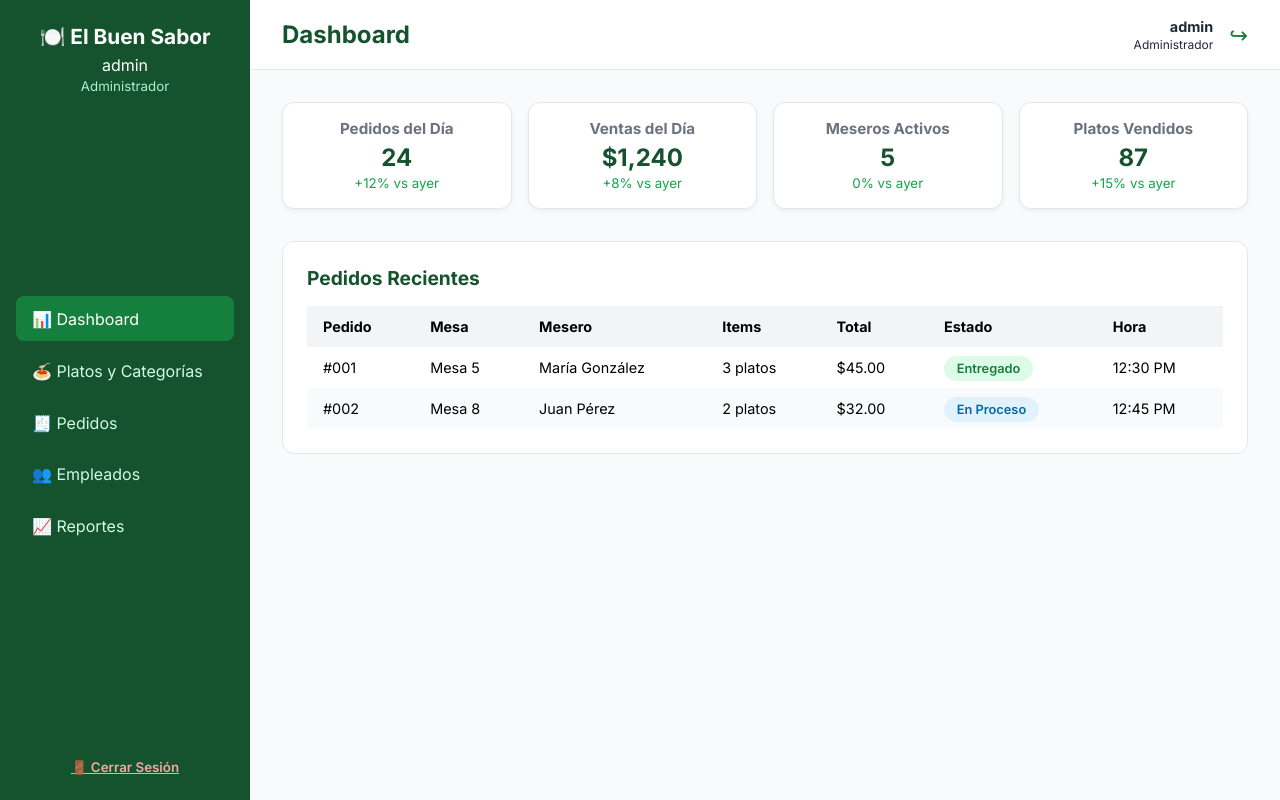
After one commit to AndryusDev/proyecto_equipo, a Django app: page /dashboard/ in a window 1280 px wide. The commit adds this page. Run offline with Django 5.2, Linux system fonts and the light colour scheme; a user stored in the database is signed in; data comes from the database, SQL or seed files in the repository; both versions use the stored data as it was after the commit.

Commit message:
funcionamiento del login

```diff
--- /dev/null
+++ b/italian_cuisine_app/static/css/panel_base.css
@@ -0,0 +1,182 @@
+/* ======== BASE ======== */
+* {
+  margin: 0;
+  padding: 0;
+  box-sizing: border-box;
+  font-family: 'Inter', sans-serif;
+}
+body {
+  display: flex;
+  background: #f9fafb;
+  height: 100vh;
+}
+
+/* ======== SIDEBAR ======== */
+.sidebar {
+  width: 250px;
+  background: #14532d;
+  color: #fff;
+  display: flex;
+  flex-direction: column;
+  justify-content: space-between;
+  padding: 1.5rem 1rem;
+}
+.sidebar-header {
+  text-align: center;
+}
+.sidebar-header h2 {
+  font-size: 1.3rem;
+  font-weight: 700;
+  margin-bottom: 0.4rem;
+}
+.sidebar-header small {
+  color: #a7f3d0;
+}
+.menu {
+  margin-top: 2rem;
+  display: flex;
+  flex-direction: column;
+}
+.menu a {
+  color: #d1fae5;
+  text-decoration: none;
+  padding: 0.8rem 1rem;
+  margin-bottom: 0.4rem;
+  border-radius: 8px;
+  transition: all 0.2s;
+}
+.menu a:hover,
+.menu a.activo {
+  background: #15803d;
+  color: #fff;
+}
+.cerrar-sesion {
+  text-align: center;
+  margin-top: 2rem;
+}
+.cerrar-sesion a {
+  color: #fca5a5;
+  text-decoration: none;
+  font-weight: 600;
+}
+
+/* ======== PANEL PRINCIPAL ======== */
+.panel {
+  flex: 1;
+  display: flex;
+  flex-direction: column;
+  padding: 0;
+}
+
+/* HEADER */
+.header {
+  height: 70px;
+  background: #fff;
+  border-bottom: 1px solid #e5e7eb;
+  display: flex;
+  justify-content: space-between;
+  align-items: center;
+  padding: 0 2rem;
+}
+.titulo-pagina h1 {
+  font-size: 1.5rem;
+  color: #14532d;
+}
+.usuario-info {
+  display: flex;
+  align-items: center;
+  gap: 1rem;
+}
+.usuario-info .texto {
+  text-align: right;
+  font-size: 0.9rem;
+  color: #1f2937;
+}
+.usuario-info a {
+  font-size: 1.4rem;
+  color: #15803d;
+  text-decoration: none;
+}
+
+/* ======== CONTENIDO ======== */
+.contenido {
+  flex: 1;
+  padding: 2rem;
+  overflow-y: auto;
+}
+.tarjetas {
+  display: grid;
+  grid-template-columns: repeat(auto-fit, minmax(220px, 1fr));
+  gap: 1rem;
+  margin-bottom: 2rem;
+}
+.tarjeta {
+  background: #fff;
+  border: 1px solid #e5e7eb;
+  border-radius: 12px;
+  padding: 1rem;
+  text-align: center;
+  box-shadow: 0 2px 4px rgba(0, 0, 0, 0.05);
+}
+.tarjeta h3 {
+  font-size: 0.95rem;
+  color: #6b7280;
+  margin-bottom: 0.3rem;
+}
+.tarjeta .valor {
+  font-size: 1.5rem;
+  font-weight: bold;
+  color: #14532d;
+}
+.tarjeta small {
+  color: #16a34a;
+}
+
+/* ======== TABLA ======== */
+.tabla {
+  background: #fff;
+  border-radius: 12px;
+  border: 1px solid #e5e7eb;
+  padding: 1.5rem;
+}
+.tabla h2 {
+  margin-bottom: 1rem;
+  font-size: 1.2rem;
+  color: #14532d;
+}
+table {
+  width: 100%;
+  border-collapse: collapse;
+}
+thead {
+  background: #f3f4f6;
+}
+th, td {
+  padding: 0.75rem 1rem;
+  text-align: left;
+  font-size: 0.9rem;
+}
+tr:nth-child(even) {
+  background: #f9fafb;
+}
+.estado {
+  padding: 0.3rem 0.8rem;
+  border-radius: 9999px;
+  font-weight: 600;
+  font-size: 0.8rem;
+}
+.estado.entregado { background: #dcfce7; color: #15803d; }
+.estado.proceso { background: #e0f2fe; color: #0369a1; }
+.estado.pendiente { background: #fef9c3; color: #ca8a04; }
+
+.btn-logout {
+  background: none;
+  border: none;
+  color: #fca5a5;
+  font-weight: 600;
+  cursor: pointer;
+  text-decoration: underline;
+}
+.btn-logout:hover {
+  color: #fecaca;
+}
--- /dev/null
+++ b/italian_cuisine_app/templates/panel/dashboard.html
@@ -0,0 +1,59 @@
+{% extends 'panel_base.html' %}
+
+{% block titulo %}
+Dashboard
+{% endblock %}
+
+{% block contenido %}
+<section class="tarjetas">
+  <div class="tarjeta">
+    <h3>Pedidos del Día</h3>
+    <p class="valor">24</p>
+    <small>+12% vs ayer</small>
+  </div>
+  <div class="tarjeta">
+    <h3>Ventas del Día</h3>
+    <p class="valor">$1,240</p>
+    <small>+8% vs ayer</small>
+  </div>
+  <div class="tarjeta">
+    <h3>Meseros Activos</h3>
+    <p class="valor">5</p>
+    <small>0% vs ayer</small>
+  </div>
+  <div class="tarjeta">
+    <h3>Platos Vendidos</h3>
+    <p class="valor">87</p>
+    <small>+15% vs ayer</small>
+  </div>
+</section>
+
+<section class="tabla">
+  <h2>Pedidos Recientes</h2>
+  <table>
+    <thead>
+      <tr>
+        <th>Pedido</th>
+        <th>Mesa</th>
+        <th>Mesero</th>
+        <th>Items</th>
+        <th>Total</th>
+        <th>Estado</th>
+        <th>Hora</th>
+      </tr>
+    </thead>
+    <tbody>
+      <tr>
+        <td>#001</td><td>Mesa 5</td><td>María González</td>
+        <td>3 platos</td><td>$45.00</td>
+        <td><span class="estado entregado">Entregado</span></td><td>12:30 PM</td>
+      </tr>
+      <tr>
+        <td>#002</td><td>Mesa 8</td><td>Juan Pérez</td>
+        <td>2 platos</td><td>$32.00</td>
+        <td><span class="estado proceso">En Proceso</span></td><td>12:45 PM</td>
+      </tr>
+    </tbody>
+  </table>
+</section>
+{% endblock %}
--- /dev/null
+++ b/italian_cuisine_app/templates/panel_base.html
@@ -0,0 +1,63 @@
+{% load static %}
+<!DOCTYPE html>
+<html lang="es">
+<head>
+  <meta charset="UTF-8">
+  <title>Panel - El Buen Sabor</title>
+  <link rel="stylesheet" href="{% static 'css/panel_base.css' %}">
+  <link href="https://fonts.googleapis.com/css2?family=Inter:wght@400;600;700&display=swap" rel="stylesheet">
+</head>
+<body>
+
+  <!-- SIDEBAR -->
+  <aside class="sidebar">
+    <div class="sidebar-header">
+      <h2>🍽️ El Buen Sabor</h2>
+      <p>{{ empleado.user.first_name|default:empleado.user.username }}</p>
+      <small>{{ empleado.cargo|title }}</small>
+    </div>
+
+    <nav class="menu">
+      {% if empleado.cargo == 'administrador' %}
+        <a href="{% url 'dashboard' %}" class="activo">📊 Dashboard</a>
+        <a href="#">🍝 Platos y Categorías</a>
+        <a href="#">🧾 Pedidos</a>
+        <a href="#">👥 Empleados</a>
+        <a href="#">📈 Reportes</a>
+      {% elif empleado.cargo == 'mesero' %}
+        <a href="#">🧾 Mis Pedidos</a>
+        <a href="#">➕ Nuevo Pedido</a>
+      {% endif %}
+    </nav>
+
+    <div class="cerrar-sesion">
+        <form method="post" action="{% url 'logout' %}">
+            {% csrf_token %}
+            <button type="submit" class="btn-logout">🚪 Cerrar Sesión</button>
+        </form>
+    </div>
+  </aside>
+
+  <!-- PANEL PRINCIPAL -->
+  <div class="panel">
+    <header class="header">
+      <div class="titulo-pagina">
+        <h1>{% block titulo %}Panel{% endblock %}</h1>
+      </div>
+
+      <div class="usuario-info">
+        <div class="texto">
+          <strong>{{ empleado.user.first_name|default:empleado.user.username }}</strong><br>
+          <small>{{ empleado.cargo|title }}</small>
+        </div>
+        <a href="{% url 'logout' %}" title="Cerrar sesión">↪</a>
+      </div>
+    </header>
+
+    <main class="contenido">
+      {% block contenido %}{% endblock %}
+    </main>
+  </div>
+
+</body>
+</html>
--- a/italian_cuisine_app/urls.py
+++ b/italian_cuisine_app/urls.py
@@ -1,6 +1,9 @@
 from django.urls import path
-from .views import VistaLogin
+from .views import VistaLogin, VistaLogout, DashboardView, PanelPrincipalView
 
 urlpatterns = [
     path('login/', VistaLogin.as_view(), name='login'),
+    path('logout/', VistaLogout.as_view(), name='logout'),
+    path('panel/', PanelPrincipalView.as_view(), name='panel_principal'),  # redirige al dashboard
+    path('dashboard/', DashboardView.as_view(), name='dashboard'),         # muestra el dashboard
 ]
--- a/italian_cuisine_app/views.py
+++ b/italian_cuisine_app/views.py
@@ -1,14 +1,43 @@
 from django.shortcuts import render, redirect
 from django.contrib.auth import authenticate, login, logout
 from django.contrib import messages
-from django.contrib.auth.views import LoginView
+from django.contrib.auth.views import LoginView, LogoutView
 from django.urls import reverse_lazy
+from .models import Empleado
+from django.contrib.auth.mixins import LoginRequiredMixin
+from django.views.generic import TemplateView
 
-# Create your views here.
+# ---------- LOGIN ----------
 class VistaLogin(LoginView):
     template_name = 'registration/login.html'
     redirect_authenticated_user = True
-    success_url = reverse_lazy('panel_principal')
 
     def get_success_url(self):
-        return self.success_url
+        return reverse_lazy('dashboard')  # ✅ Al iniciar sesión va al dashboard
+
+
+# ---------- DASHBOARD PRINCIPAL ----------
+class DashboardView(LoginRequiredMixin, TemplateView):
+    template_name = 'panel/dashboard.html'
+    login_url = '/login/'
+
+    def get_context_data(self, **kwargs):
+        context = super().get_context_data(**kwargs)
+        empleado = Empleado.objects.get(user=self.request.user)
+        context["empleado"] = empleado
+        context["cargo"] = empleado.cargo
+        return context
+
+
+# ---------- PANEL (REDIRECCIÓN AUTOMÁTICA) ----------
+class PanelPrincipalView(LoginRequiredMixin, TemplateView):
+    """Redirige automáticamente al dashboard cuando se entra a /panel/"""
+    login_url = '/login/'
+
+    def get(self, request, *args, **kwargs):
+        return redirect('dashboard')  # ✅ redirige al dashboard automáticamente
+
+
+# ---------- LOGOUT ----------
+class VistaLogout(LogoutView):
+    next_page = reverse_lazy('login')  # ✅ vuelve al login después de cerrar sesión # ✅ al cerrar sesión vuelve al login
```
Also changed, not shown: italian_cuisine_app/static/css/home.css (deleted, +0 -137 lines), italian_cuisine_app/templates/base/home.html (deleted, +0 -64 lines), italian_cuisine_app/templates/registration/login.html (+8 -5 lines), db.sqlite3.
